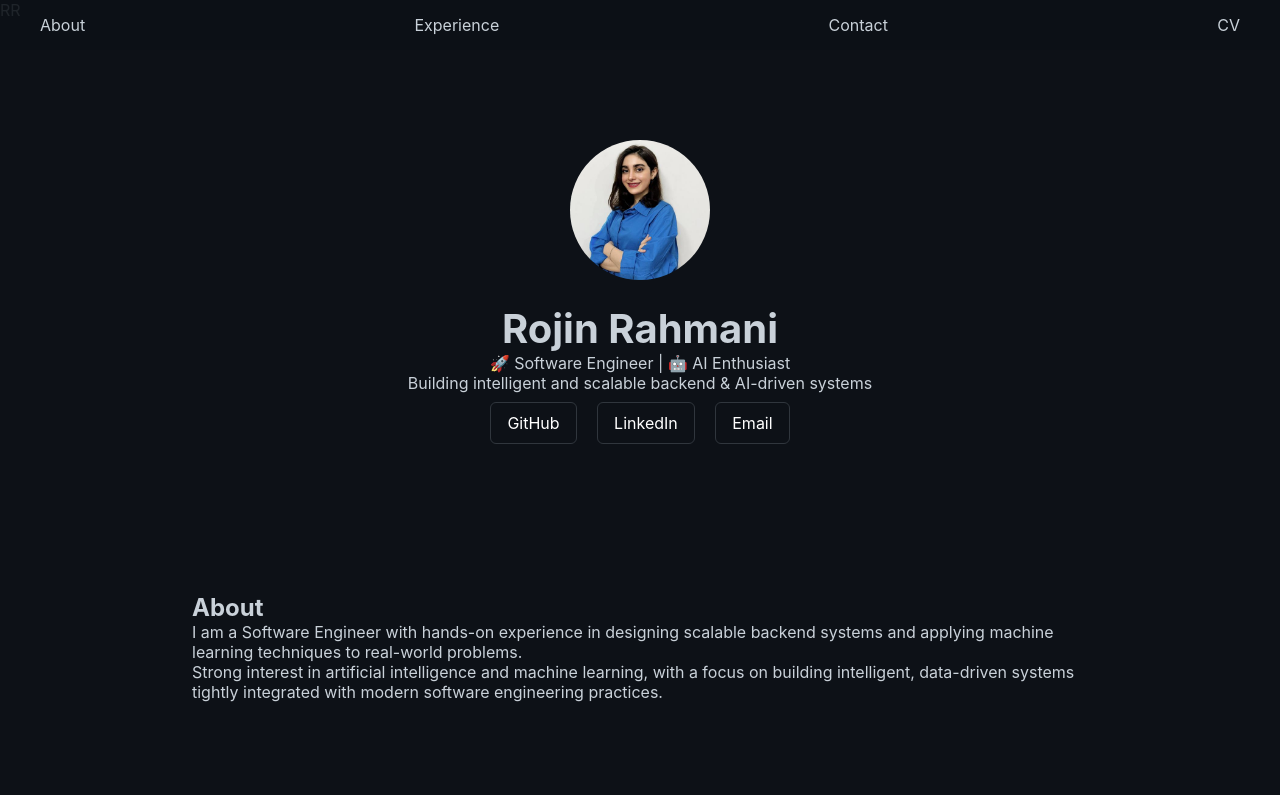
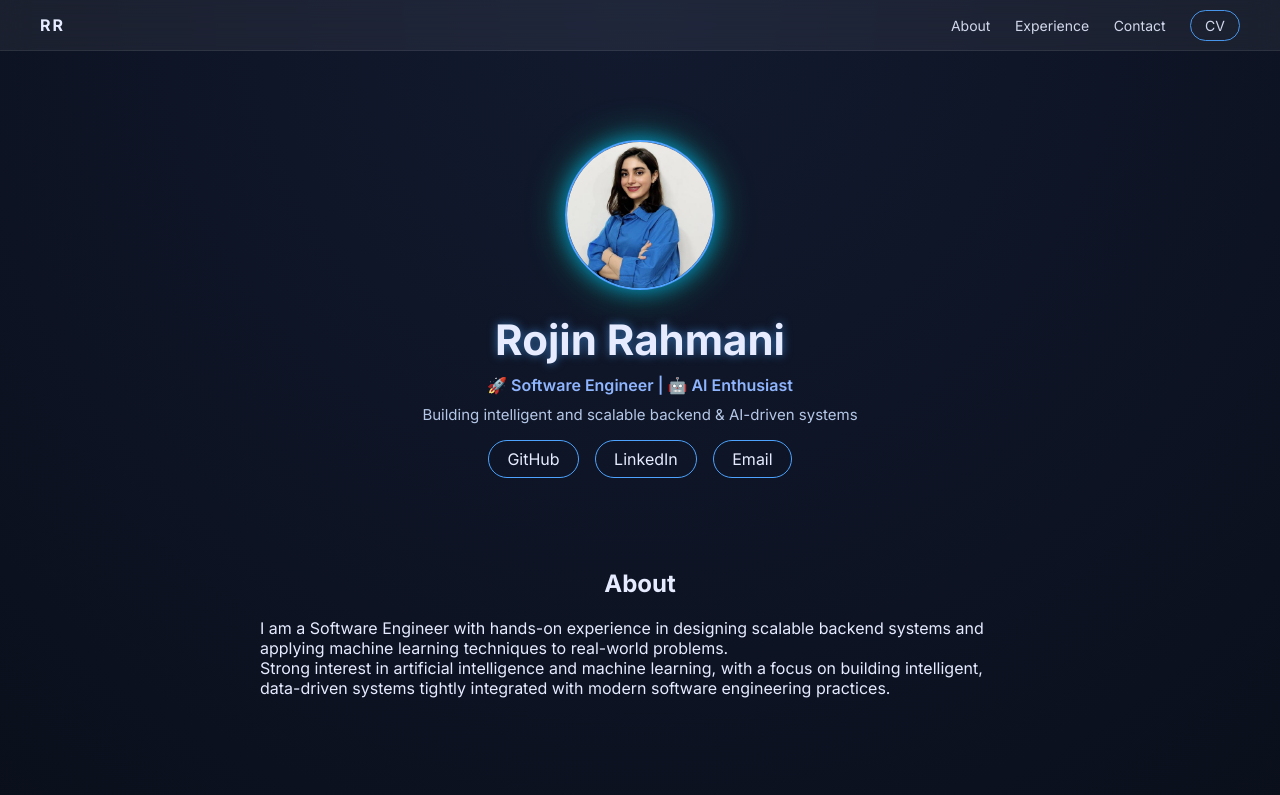
Before and after one commit to rojinrahmani/rojinrahmani.github.io, a plain HTML site: page index.html in a window 1280 px wide. Shown: the top 795 px of the page. Drawn offline with Linux system fonts and the light colour scheme.

Commit message:
Update style.css

```diff
--- a/style.css
+++ b/style.css
@@ -1,102 +1,153 @@
 * {
+  box-sizing: border-box;
   margin: 0;
   padding: 0;
-  box-sizing: border-box;
 }
 
 body {
-  background: #0d1117;
-  color: #c9d1d9;
-  font-family: -apple-system, BlinkMacSystemFont, sans-serif;
+  background: radial-gradient(circle at top, #121a2f, #070b14);
+  color: #e6ebff;
+  font-family: 'Inter', sans-serif;
 }
 
-nav {
+a {
+  text-decoration: none;
+  color: inherit;
+}
+
+.navbar {
   position: fixed;
+  width: 100%;
   top: 0;
-  width: 100%;
-  background: rgba(13, 17, 23, 0.9);
   padding: 15px 40px;
   display: flex;
   justify-content: space-between;
   align-items: center;
+  z-index: 50;
 }
 
-nav ul {
-  list-style: none;
-  display: flex;
-  gap: 20px;
+.glass {
+  background: rgba(255, 255, 255, 0.06);
+  backdrop-filter: blur(12px);
+  border-bottom: 1px solid rgba(255,255,255,0.08);
+}
+
+.logo {
+  font-weight: 700;
+  letter-spacing: 2px;
 }
 
 nav a {
-  color: #c9d1d9;
-  text-decoration: none;
+  margin-left: 20px;
+  font-size: 14px;
+  opacity: 0.9;
 }
 
-nav .cv {
-  background: #238636;
-  padding: 6px 12px;
-  border-radius: 6px;
-  color: white;
+.cv-btn {
+  padding: 6px 14px;
+  border-radius: 20px;
+  border: 1px solid #4da3ff;
 }
 
+/* HERO */
+
 .hero {
-  padding-top: 120px;
+  padding-top: 140px;
+  text-align: center;
+  animation: fadeIn 1.2s ease forwards;
+}
+
+.avatar {
+  width: 150px;
+  height: 150px;
+  border-radius: 50%;
+  object-fit: cover;
+
+  border: 2px solid #4da3ff;
+  box-shadow:
+    0 0 20px rgba(0, 180, 255, 0.7),
+    0 0 40px rgba(0, 255, 180, 0.4);
+
+  transition: transform 0.4s ease, box-shadow 0.4s ease;
+}
+
+.avatar:hover {
+  transform: scale(1.06);
+  box-shadow:
+    0 0 30px rgba(0, 190, 255, 0.9),
+    0 0 60px rgba(0, 255, 200, 0.6);
+}
+
+.hero h1 {
+  margin-top: 20px;
+  font-size: 42px;
+  font-weight: 700;
+  text-shadow: 0 0 10px rgba(77,163,255,0.6);
+}
+
+.role {
+  margin-top: 10px;
+  font-weight: 600;
+  color: #8fb5ff;
+}
+
+.subtitle {
+  margin-top: 10px;
+  font-size: 15px;
+  color: #b5c7e7;
+}
+
+.buttons {
+  margin-top: 25px;
+}
+
+.btn {
+  margin: 6px;
+  border: 1px solid #4da3ff;
+  padding: 8px 18px;
+  border-radius: 25px;
+  transition: all 0.3s ease;
+}
+
+.btn:hover {
+  background: #4da3ff;
+  color: #071019;
+  box-shadow: 0 0 18px rgba(77,163,255,0.6);
+}
+
+/* SECTIONS */
+
+.section {
+  max-width: 800px;
+  margin: 100px auto;
+  padding: 0 20px;
+}
+
+.section h2 {
+  margin-bottom: 20px;
   text-align: center;
 }
 
-.hero img {
-  width: 140px;
-  border-radius: 50%;
-  margin-bottom: 20px;
+.card {
+  padding: 25px;
+  border-radius: 16px;
+  margin-top: 20px;
+  transition: transform 0.3s ease;
 }
 
-.hero h1 {
-  font-size: 2.5rem;
+.card:hover {
+  transform: translateY(-6px);
 }
 
-.hero h2 {
-  color: #8b949e;
-  margin: 10px 0;
+/* Animation */
+
+@keyframes fadeIn {
+  from {
+    opacity: 0;
+    transform: translateY(15px);
+  }
+  to {
+    opacity: 1;
+    transform: translateY(0);
+  }
 }
-
-.buttons {
-  margin-top: 20px;
-}
-
-.buttons a {
-  margin: 0 8px;
-  padding: 10px 16px;
-  border-radius: 6px;
-  border: 1px solid #30363d;
-  color: white;
-  text-decoration: none;
-}
-
-section {
-  padding: 80px 15%;
-}
-
-h3 {
-  font-size: 1.8rem;
-  margin-bottom: 20px;
-}
-
-.job {
-  margin-bottom: 30px;
-}
-
-.job span {
-  color: #8b949e;
-  font-size: 0.9rem;
-}
-
-ul {
-  margin-top: 10px;
-  padding-left: 20px;
-}
-
-footer {
-  text-align: center;
-  padding: 20px;
-  color: #8b949e;
-}
```
